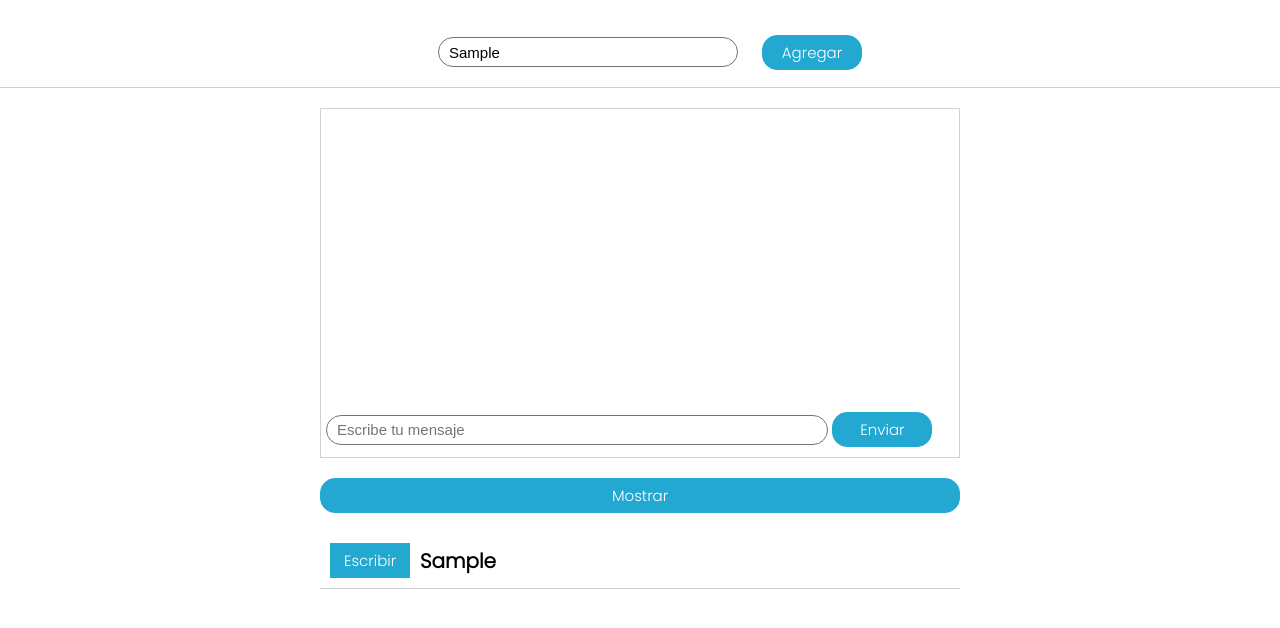
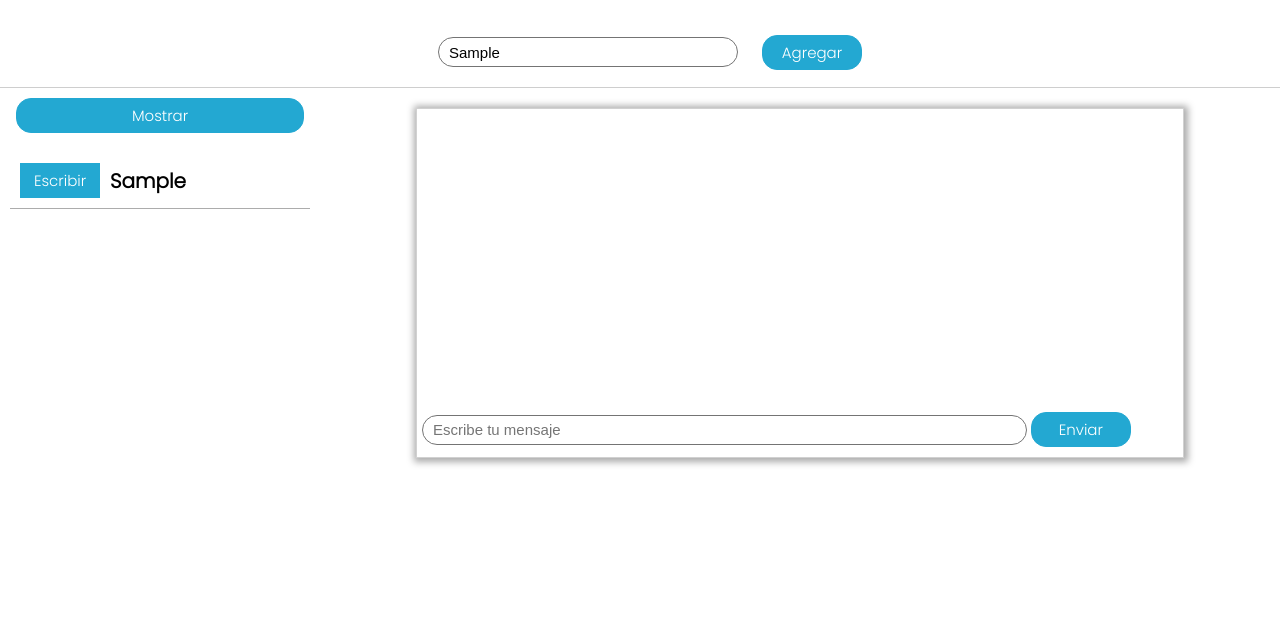
Before and after one commit to Gustavo-Vazquez9/gft-javascript-design-patterns-main, a plain HTML site: page index.html in a window 1280 px wide. Both pictures are taken after typing "Sample" into the empty fields and a click on the button "Agregar". Shown: the part 78-706 px from the top of the page. Drawn offline with Linux system fonts and the light colour scheme.

Commit message:
Dando diseño

```diff
--- a/index.html
+++ b/index.html
@@ -18,6 +18,16 @@
         <button onclick="Agregar()" class="btn_agregar">Agregar</button>
     </section>
 
+    <section class="contenedor">
+        <div class="contenedor2">
+            <div class="guarda_boton">
+                <button onclick="Mostrar()" class="mostrar">Mostrar</button>
+            </div>
+            <div class="contactos" id="contactos">
+
+            </div>
+        </div>
+        <div class="contenedor1">
             <div class="chat" id="chat">
                 <h4 id="nombre_contacto"></h4>
                 <div class="papa" id="papa"></div>
@@ -26,11 +36,8 @@
                     <button id="enviar" onclick="Enviar()" class="btn_enviar">Enviar</button>
                 </div>
             </div>
-    <div class="guarda_boton">
-        <button onclick="Mostrar()" class="mostrar">Mostrar</button>
         </div>
-    <div class="contactos" id="contactos">
+    </section>
 
-    </div>
 </body>
 </html>
--- a/style.css
+++ b/style.css
@@ -3,6 +3,18 @@
     margin: 0%;
     box-sizing: border-box;
 }
+
+.contenedor{
+    display: flex;
+    width: 100%;
+}
+.contenedor1{
+    width: 75%;
+}
+.contenedor2{
+    width: 25%;
+}
+
 .cabezera{
     margin-top: 30px;
     border-bottom: 1.5px solid rgb(206, 206, 206);
@@ -40,10 +52,11 @@
 /*chat*/
 .chat{
     border: 1px solid rgb(209, 209, 209);
-    width: 50%;
+    width: 80%;
     height: 350px;
     margin: 20px auto;
     position: relative;
+    box-shadow: 1px 1px 7px 3px #aaa;
 }
 .area_mensaje{
     position: absolute;
@@ -80,10 +93,11 @@
 /*muestra*/
 .guarda_boton{
     text-align: center;
+    width: 100%;
 }
 .mostrar{
     border: 1px solid #23A8D2;
-    width: 50%;
+    width: 90%;
     height: 35px;
     border-radius: 15px;
     font-family: 'Poppins', sans-serif;
@@ -91,15 +105,17 @@
     color: white;
     background-color: #23A8D2;
     cursor: pointer;
+    margin-top: 10px;
 }
 .contactos{
     text-align: center;
-    width: 50%;
+    width: 100%;
     margin: 20px auto;
 }
 .contusuario{
     display: flex;
-    border-bottom: 1px solid #cfcfcf;
+    border-bottom: 1px solid #acacac;
+    margin: 10px;
 }
 
 
@@ -150,5 +166,7 @@
     border-radius: 75px;
 }
 .hijo h4{
-    padding:5px;
+    padding:10px;
+    font-family: 'Poppins', sans-serif;
+    color: white;
 }
```
Lines whose indentation alone changed are shown as unchanged.
